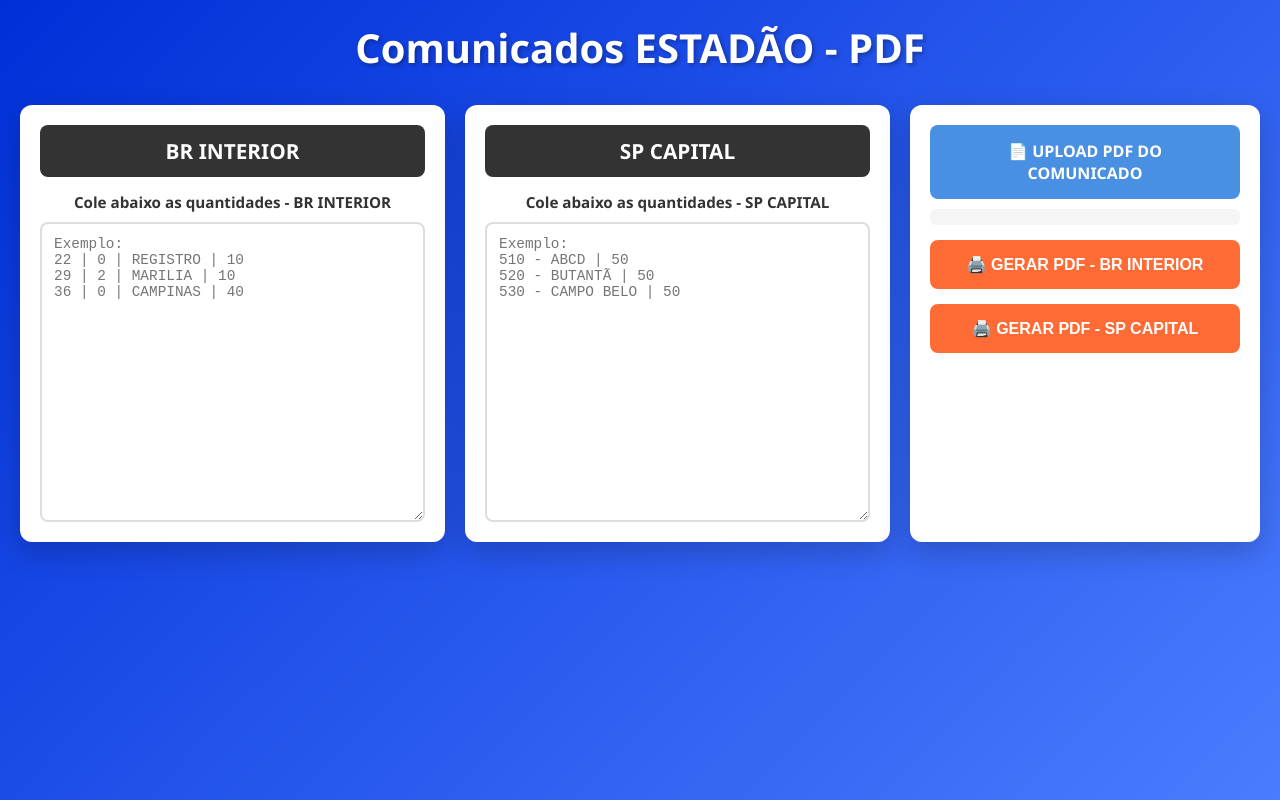
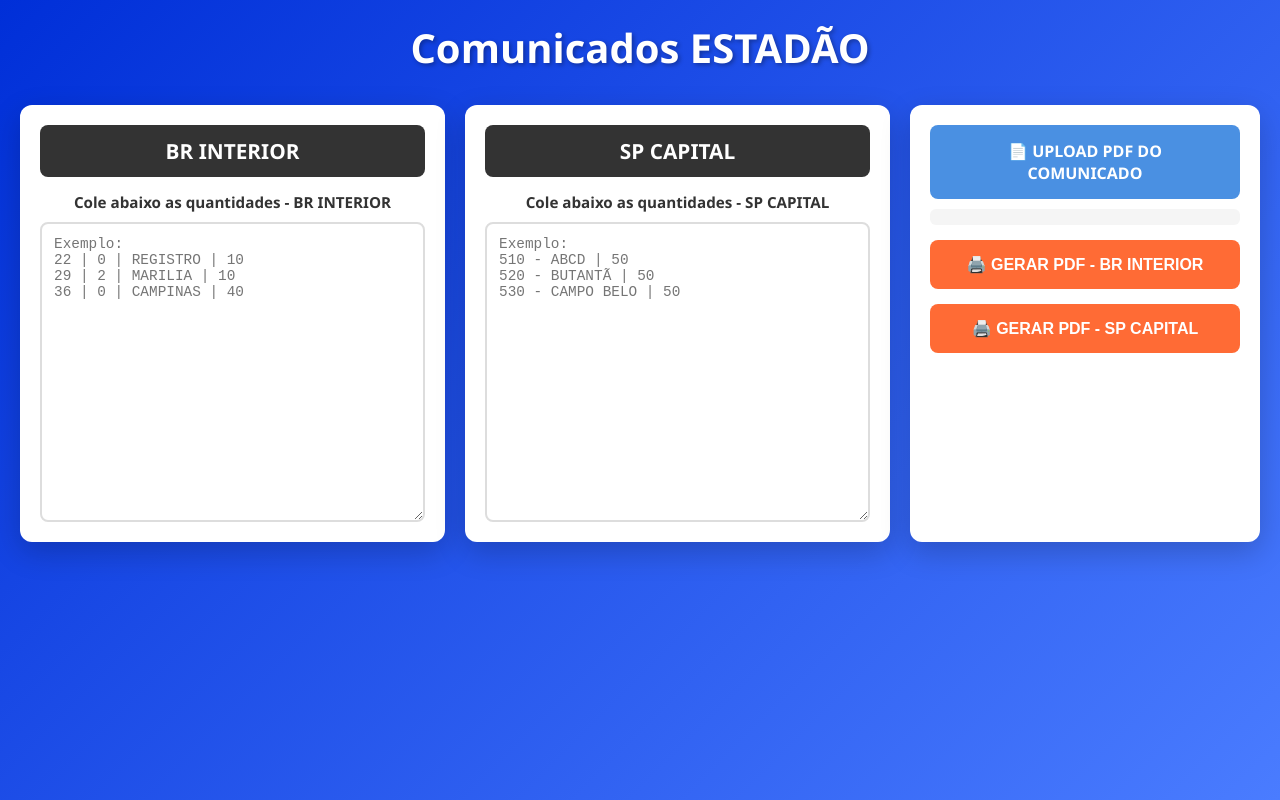
Before and after one commit to tiagoocomputer/Comunicados, a plain HTML site: page index.html in a window 1280 px wide. Drawn offline with nearby package versions, Linux system fonts and the light colour scheme; a script that the page names is missing.

```diff
--- a/index.html
+++ b/index.html
@@ -9,7 +9,7 @@
 <body>
   <div class="container">
     <header>
-      <h1>Comunicados ESTADÃO - PDF</h1>
+      <h1>Comunicados ESTADÃO</h1>
     </header>
 
     <main class="main-content">
```
